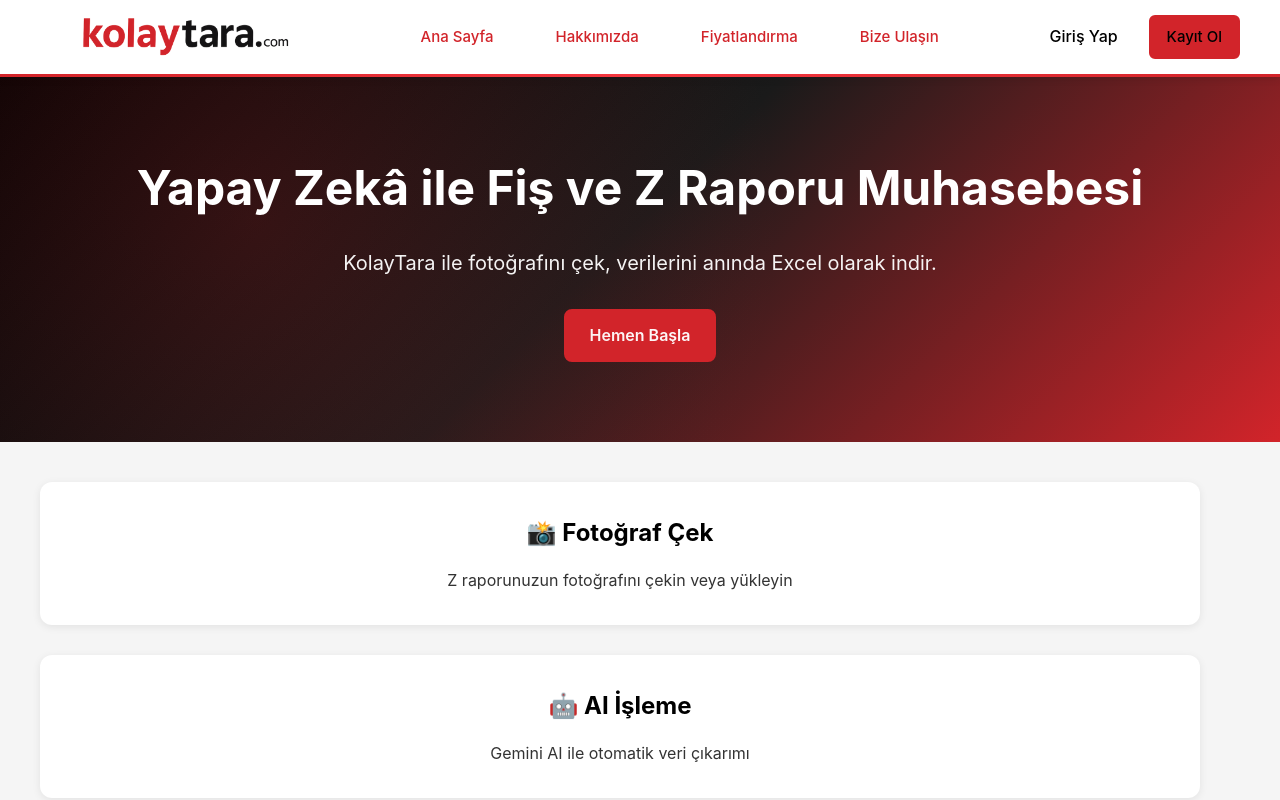
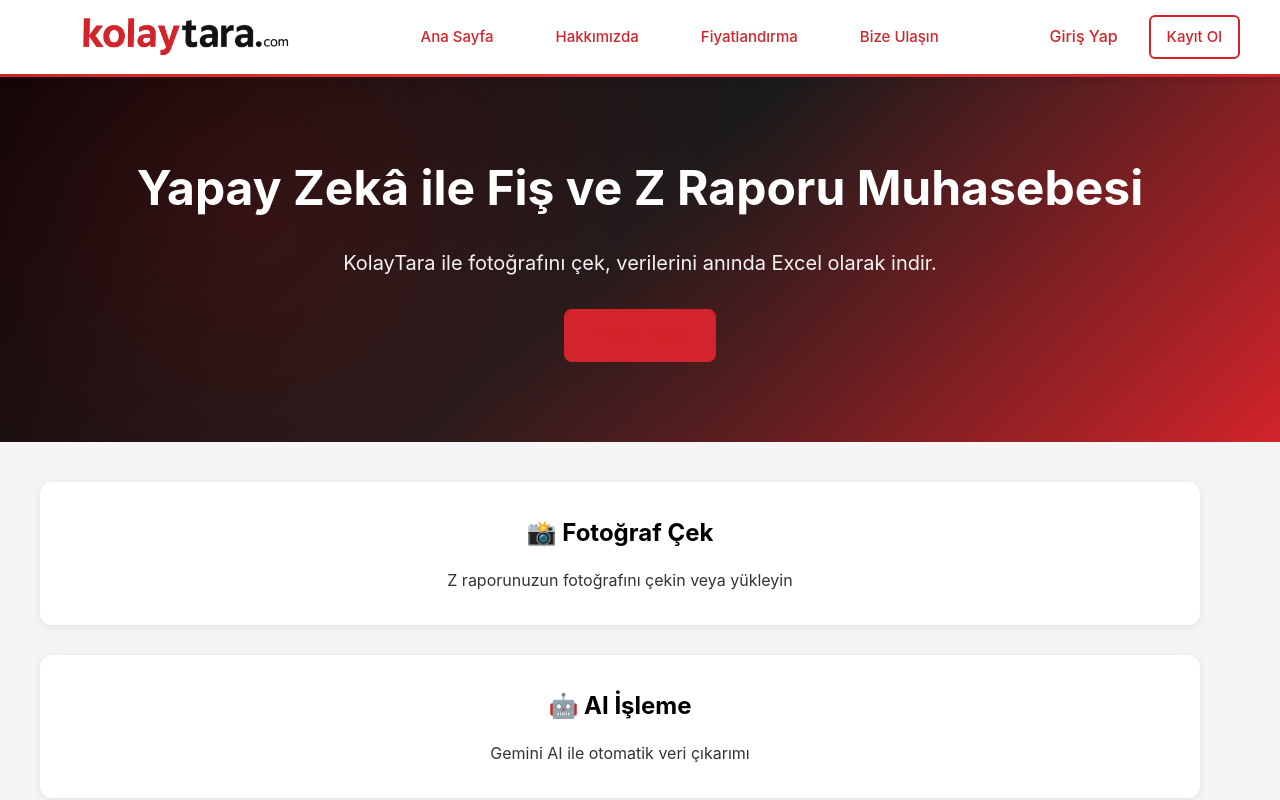
Before and after one commit to goktugyigit/kolaytara, a website: page public/index.html in a window 1280 px wide. Shown: the top 800 px of the page. Drawn offline with Linux system fonts and the light colour scheme.

Commit message:
Update: Giriş Yap ve Kayıt Ol kırmızı, buton outline style

```diff
--- a/public/assets/styles.css
+++ b/public/assets/styles.css
@@ -132,7 +132,7 @@
 
 .nav-links a {
   text-decoration: none;
-  color: #000000;
+  color: #d2242a;
   font-weight: 500;
   transition: all 0.3s;
   padding: 8px 16px;
@@ -155,8 +155,8 @@
 
 /* Buttons */
 .btn {
-  background: #d2242a;
-  color: #fff;
+  background: transparent;
+  color: #d2242a;
   padding: 10px 20px;
   border-radius: 8px;
   text-decoration: none;
@@ -169,8 +169,9 @@
 }
 
 .btn:hover {
-  background: #b01e24;
-  border-color: #b01e24;
+  background: #d2242a;
+  color: #ffffff;
+  border-color: #d2242a;
   transform: translateY(-2px);
   box-shadow: 0 4px 12px rgba(210, 36, 42, 0.4);
 }
```
